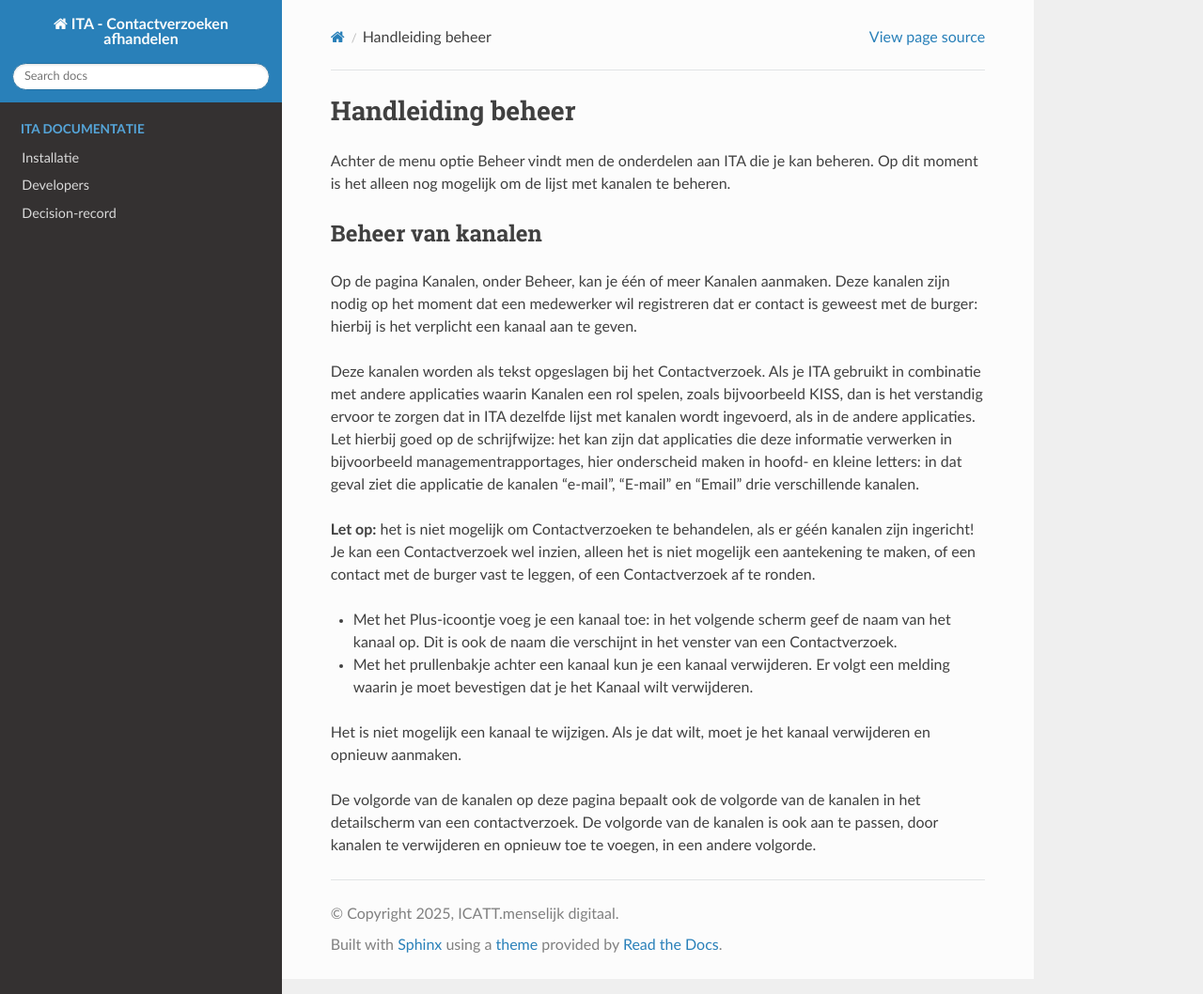
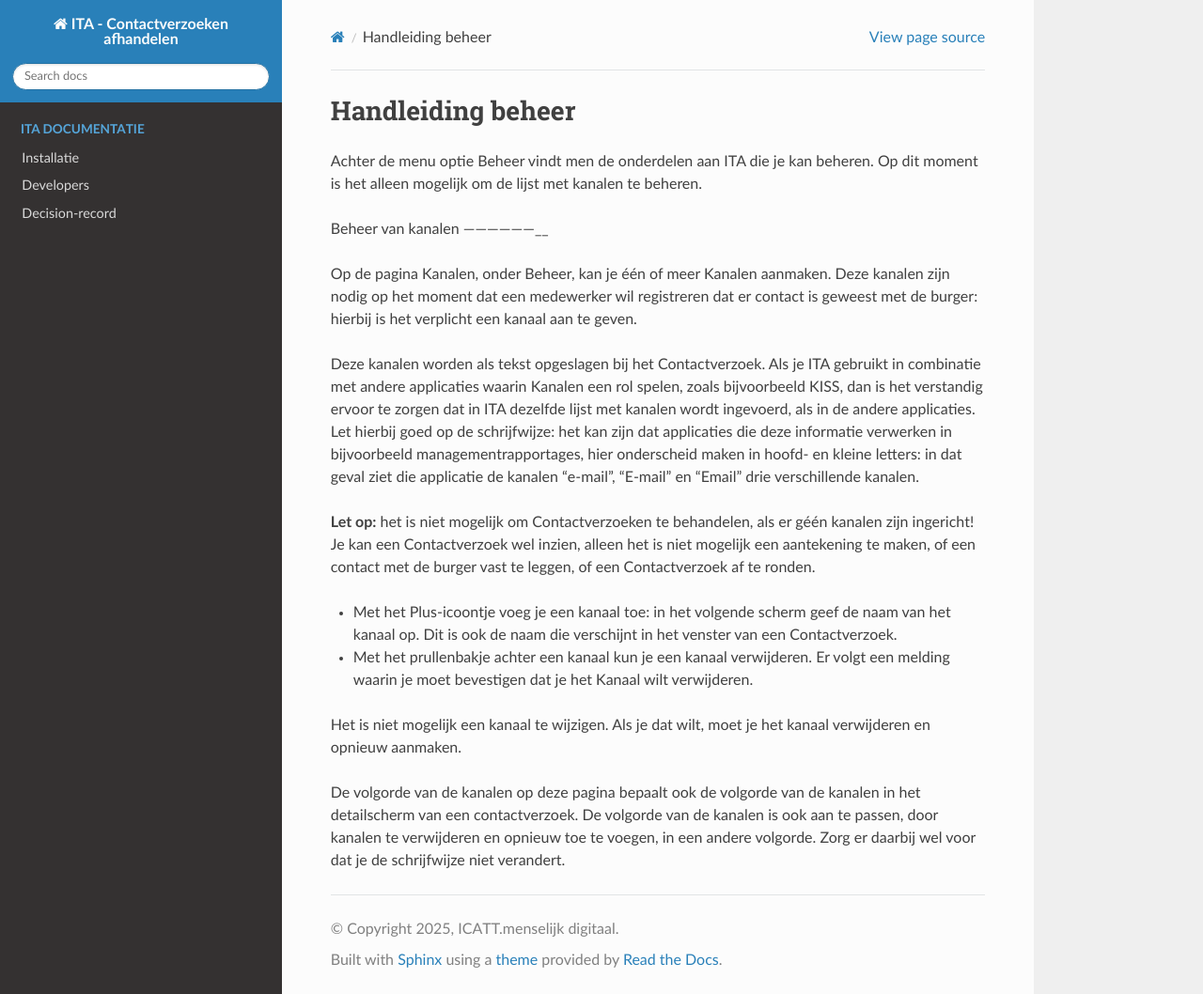
Before and after one commit to Interne-Taak-Afhandeling/.github, a Sphinx documentation site: the page built from docs/manual/index.rst, in a window 1280 px wide and 1058 px high. Shown: the whole window at 94% size. Built offline with Sphinx 7.4.7 and the Read the Docs theme 3.1.0, drawn with Linux system fonts in a browser that asks for light colours.

Commit message:
redactie

```diff
--- a/docs/manual/index.rst
+++ b/docs/manual/index.rst
@@ -3,11 +3,11 @@
 Handleiding beheer
 =========================
 
-Achter de menu optie Beheer vindt men de onderdelen aan ITA die je kan beheren. Op dit moment is het alleen nog mogelijk om de lijst met kanalen te beheren.
+Achter de menu optie Beheer vindt men de onderdelen aan ITA die je kan beheren. Op dit moment is het alleen mogelijk om de lijst met kanalen te beheren.
 
 
 Beheer van kanalen
-------------------
+------------------__
 
 Op de pagina Kanalen, onder Beheer, kan je één of meer Kanalen aanmaken. Deze kanalen zijn nodig op het moment dat een medewerker wil registreren dat er contact is geweest met de burger: hierbij is het verplicht een kanaal aan te geven.
 
@@ -20,4 +20,4 @@
 
 Het is niet mogelijk een kanaal te wijzigen. Als je dat wilt, moet je het kanaal verwijderen en opnieuw aanmaken.
 
-De volgorde van de kanalen op deze pagina bepaalt ook de volgorde van de kanalen in het detailscherm van een contactverzoek. De volgorde van de kanalen is ook aan te passen, door kanalen te verwijderen en opnieuw toe te voegen, in een andere volgorde.
+De volgorde van de kanalen op deze pagina bepaalt ook de volgorde van de kanalen in het detailscherm van een contactverzoek. De volgorde van de kanalen is ook aan te passen, door kanalen te verwijderen en opnieuw toe te voegen, in een andere volgorde. Zorg er daarbij wel voor dat je de schrijfwijze niet verandert.
```
